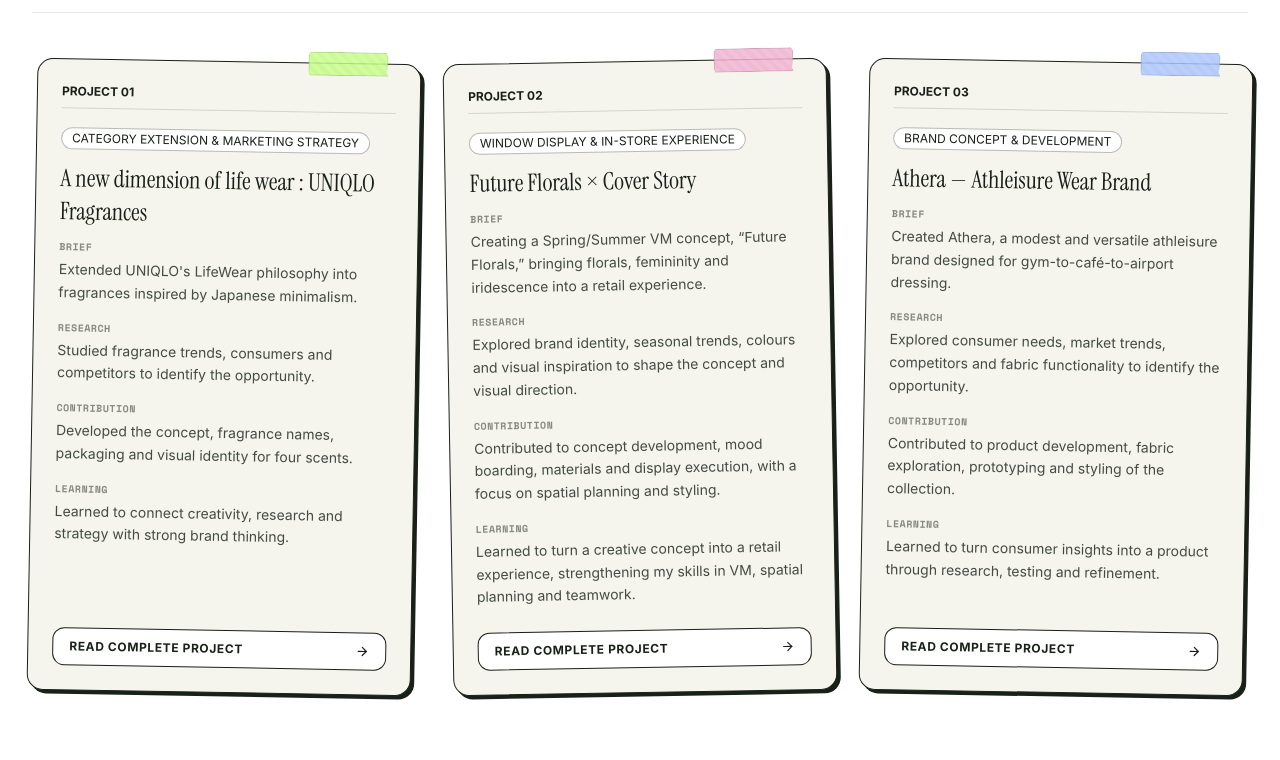
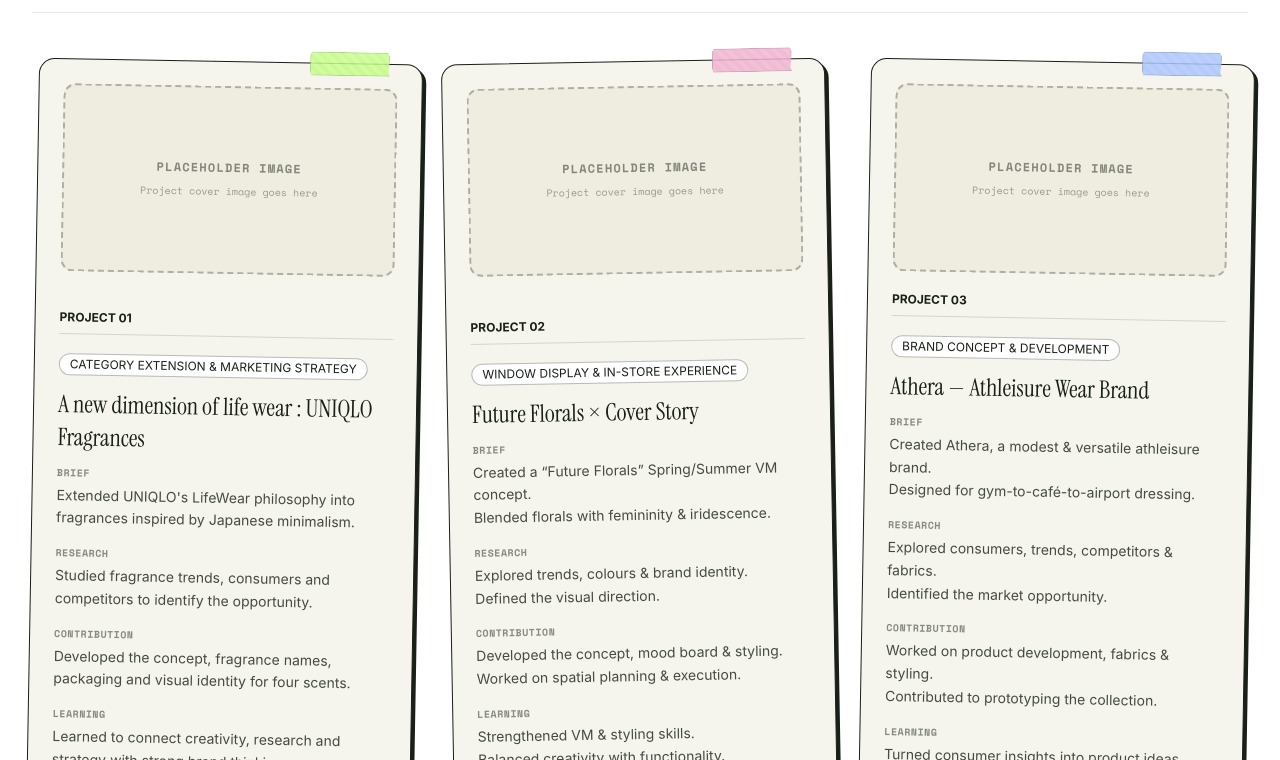
Before and after one commit to srishtij200/srishti, a React (Vite) app: page / in a window 1280 px wide. Shown: the part 1020-1780 px from the top of the page. Built offline with nearby package versions, Linux system fonts and the light colour scheme.

Commit message:
project details

```diff
--- /dev/null
+++ b/src/components/ProjectCardMedia.tsx
@@ -0,0 +1,27 @@
+import React from 'react';
+
+interface ProjectCardMediaProps {
+  image?: string;
+  alt?: string;
+}
+
+export const ProjectCardMedia: React.FC<ProjectCardMediaProps> = ({ image, alt = '' }) => {
+  if (image) {
+    return (
+      <div className="mb-5 overflow-hidden rounded-xl border-[1.5px] border-[#182018] bg-[#FFFFFF]">
+        <img src={image} alt={alt} className="w-full aspect-[16/9] object-cover" />
+      </div>
+    );
+  }
+
+  return (
+    <div className="mb-5 aspect-[16/9] rounded-xl border-2 border-dashed border-[#182018]/30 bg-[#EFEDE0] flex flex-col items-center justify-center gap-2">
+      <span className="font-mono-code text-xs uppercase tracking-widest text-[#182018]/50 font-bold">
+        Placeholder Image
+      </span>
+      <span className="font-mono-code text-[10px] text-[#182018]/40">
+        Project cover image goes here
+      </span>
+    </div>
+  );
+};
--- a/src/data/portfolioData.ts
+++ b/src/data/portfolioData.ts
@@ -135,6 +135,7 @@
       tagline: "Translating brand philosophy into a new product category & strategic market plan.",
       accentColor: "#C9FF8C",
       rotation: "rotate-1",
+      image: "",
       tags: ["UNIQLO", "Brand Strategy", "STP & 7Ps", "Minimal Packaging", "Market Planning"],
       summary: "Strategic marketing proposal expanding UNIQLO into accessible premium everyday fragrances. Built on Japanese naming, minimalist packaging, and nature-inspired scents.",
       brief: "Extended UNIQLO's LifeWear philosophy into fragrances inspired by Japanese minimalism.",
@@ -153,12 +154,13 @@
       tagline: "Future Florals: A blooming garden re-imagined through a futuristic, iridescent lens.",
       accentColor: "#F4B6D4",
       rotation: "-rotate-1",
+      image: "",
       tags: ["Cover Story", "Spring/Summer", "Future Florals", "Holographic", "VM Principles"],
       summary: "Spring/Summer VM concept for Cover Story. Combining delicate handcrafted floral structures with holographic sheets, pastels, and symmetrical visual balance.",
-      brief: "Creating a Spring/Summer VM concept, “Future Florals,” bringing florals, femininity and iridescence into a retail experience.",
-      research: "Explored brand identity, seasonal trends, colours and visual inspiration to shape the concept and visual direction.",
-      contribution: "Contributed to concept development, mood boarding, materials and display execution, with a focus on spatial planning and styling.",
-      keyLearnings: "Learned to turn a creative concept into a retail experience, strengthening my skills in VM, spatial planning and teamwork."
+      brief: "Created a “Future Florals” Spring/Summer VM concept.\nBlended florals with femininity & iridescence.",
+      research: "Explored trends, colours & brand identity.\nDefined the visual direction.",
+      contribution: "Developed the concept, mood board & styling.\nWorked on spatial planning & execution.",
+      keyLearnings: "Strengthened VM & styling skills.\nBalanced creativity with functionality."
     },
     {
       id: "proj-3",
@@ -171,12 +173,13 @@
       tagline: "Structured × Relaxed: Athleisure engineered for transition between gym and everyday life.",
       accentColor: "#AFC8FF",
       rotation: "rotate-1",
+      image: "",
       tags: ["Fashion Start-Up", "Consumer Pain Points", "MVP", "Lycra × Terry Cotton", "Iteration"],
       summary: "Developing a fashion venture from identifying real consumer pain points to testing and refining a physical prototype: Structured crop top and relaxed joggers.",
-      brief: "Created Athera, a modest and versatile athleisure brand designed for gym-to-café-to-airport dressing.",
-      research: "Explored consumer needs, market trends, competitors and fabric functionality to identify the opportunity.",
-      contribution: "Contributed to product development, fabric exploration, prototyping and styling of the collection.",
-      keyLearnings: "Learned to turn consumer insights into a product through research, testing and refinement."
+      brief: "Created Athera, a modest & versatile athleisure brand.\nDesigned for gym-to-café-to-airport dressing.",
+      research: "Explored consumers, trends, competitors & fabrics.\nIdentified the market opportunity.",
+      contribution: "Worked on product development, fabrics & styling.\nContributed to prototyping the collection.",
+      keyLearnings: "Turned consumer insights into product ideas.\nLearned through testing & refinement."
     }
   ],
 
--- a/src/pages/HomePage.tsx
+++ b/src/pages/HomePage.tsx
@@ -3,6 +3,7 @@
 import { motion } from 'motion/react';
 import { Sparkles, ArrowRight } from 'lucide-react';
 import { WashiTape } from '../components/CustomDoodles';
+import { ProjectCardMedia } from '../components/ProjectCardMedia';
 import { SkillsSection } from '../components/home-sections/SkillsSection';
 import { ContactSection } from '../components/home-sections/ContactSection';
 import { portfolioData } from '../data/portfolioData';
@@ -162,6 +163,8 @@
                   <WashiTape color={proj.accentColor} width="w-20" />
                 </div>
 
+                <ProjectCardMedia image={proj.image} alt={proj.title} />
+
                 <div>
                   <div className="text-xs text-[#182018]/60 mb-4 pb-2 border-b border-[#182018]/15">
                     <span className="font-bold text-[#182018]">PROJECT {proj.number}</span>
@@ -180,7 +183,7 @@
                       <span className="text-[10px] font-mono-code uppercase tracking-wider text-[#182018]/50 font-bold block mb-1">
                         Brief
                       </span>
-                      <p className="text-sm text-[#182018]/80 leading-relaxed">
+                      <p className="text-sm text-[#182018]/80 leading-relaxed whitespace-pre-line">
                         {proj.brief}
                       </p>
                     </div>
@@ -188,7 +191,7 @@
                       <span className="text-[10px] font-mono-code uppercase tracking-wider text-[#182018]/50 font-bold block mb-1">
                         Research
                       </span>
-                      <p className="text-sm text-[#182018]/80 leading-relaxed">
+                      <p className="text-sm text-[#182018]/80 leading-relaxed whitespace-pre-line">
                         {proj.research}
                       </p>
                     </div>
@@ -196,7 +199,7 @@
                       <span className="text-[10px] font-mono-code uppercase tracking-wider text-[#182018]/50 font-bold block mb-1">
                         Contribution
                       </span>
-                      <p className="text-sm text-[#182018]/80 leading-relaxed">
+                      <p className="text-sm text-[#182018]/80 leading-relaxed whitespace-pre-line">
                         {proj.contribution}
                       </p>
                     </div>
@@ -204,7 +207,7 @@
                       <span className="text-[10px] font-mono-code uppercase tracking-wider text-[#182018]/50 font-bold block mb-1">
                         Learning
                       </span>
-                      <p className="text-sm text-[#182018]/80 leading-relaxed">
+                      <p className="text-sm text-[#182018]/80 leading-relaxed whitespace-pre-line">
                         {proj.keyLearnings}
                       </p>
                     </div>
--- a/src/pages/ProjectsOverviewPage.tsx
+++ b/src/pages/ProjectsOverviewPage.tsx
@@ -3,6 +3,7 @@
 import { motion } from 'motion/react';
 import { Sparkles, ArrowRight, Layers, Tag, Eye } from 'lucide-react';
 import { FlowerMark, HandDrawnStar, WashiTape } from '../components/CustomDoodles';
+import { ProjectCardMedia } from '../components/ProjectCardMedia';
 import { portfolioData } from '../data/portfolioData';
 
 export const ProjectsOverviewPage: React.FC = () => {
@@ -47,6 +48,8 @@
                 <WashiTape color={proj.accentColor} width="w-28" />
               </div>
 
+              <ProjectCardMedia image={proj.image} alt={proj.title} />
+
               <div className="grid grid-cols-1 lg:grid-cols-12 gap-8 items-start">
                 <div className="lg:col-span-8 space-y-4">
                   <div className="flex items-center gap-3">
@@ -85,7 +88,7 @@
                           <span className="font-mono-code text-[10px] font-bold text-[#182018]/60 uppercase tracking-wider block mb-1.5">
                             {b.label}
                           </span>
-                          <p className="font-body text-xs text-[#182018]/80 leading-relaxed">
+<p className="font-body text-xs text-[#182018]/80 leading-relaxed whitespace-pre-line">
                             {b.text}
                           </p>
                         </div>
```
